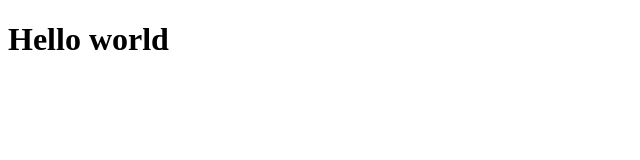
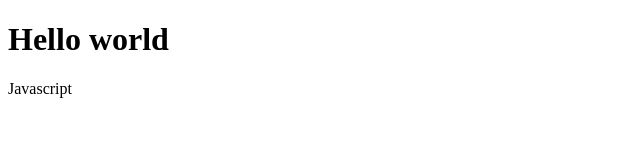
Before and after one commit to Abdulajishs/demo-repo, a plain HTML site: page index.html in a window 1280 px wide. Shown: the full height of the page, 0-640 px from the left. Drawn offline with Linux system fonts and the light colour scheme.

Commit message:
added a paragraph

```diff
--- a/index.html
+++ b/index.html
@@ -7,5 +7,6 @@
 </head>
 <body>
     <h1>Hello world</h1>
+    <p>Javascript</p>
 </body>
 </html>
```
